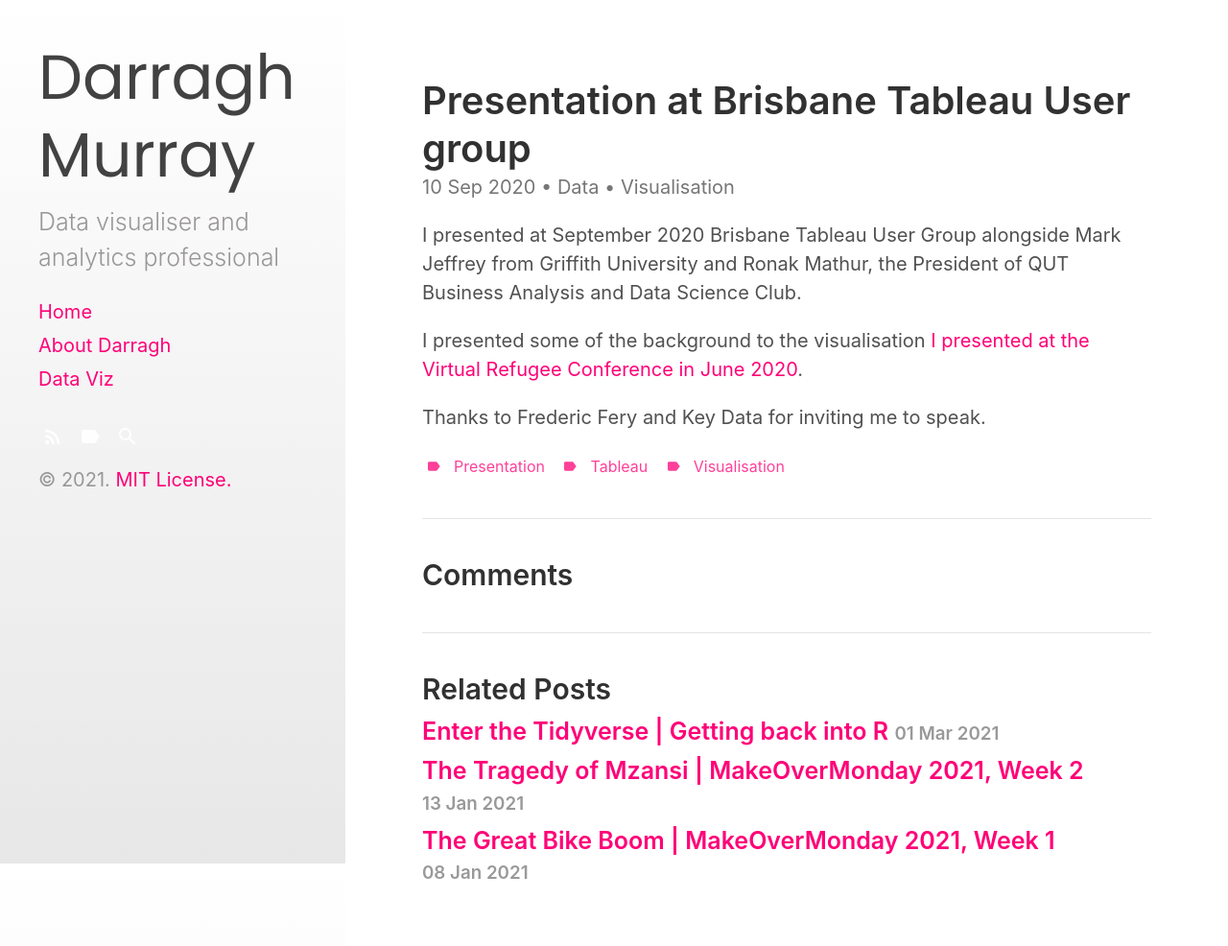
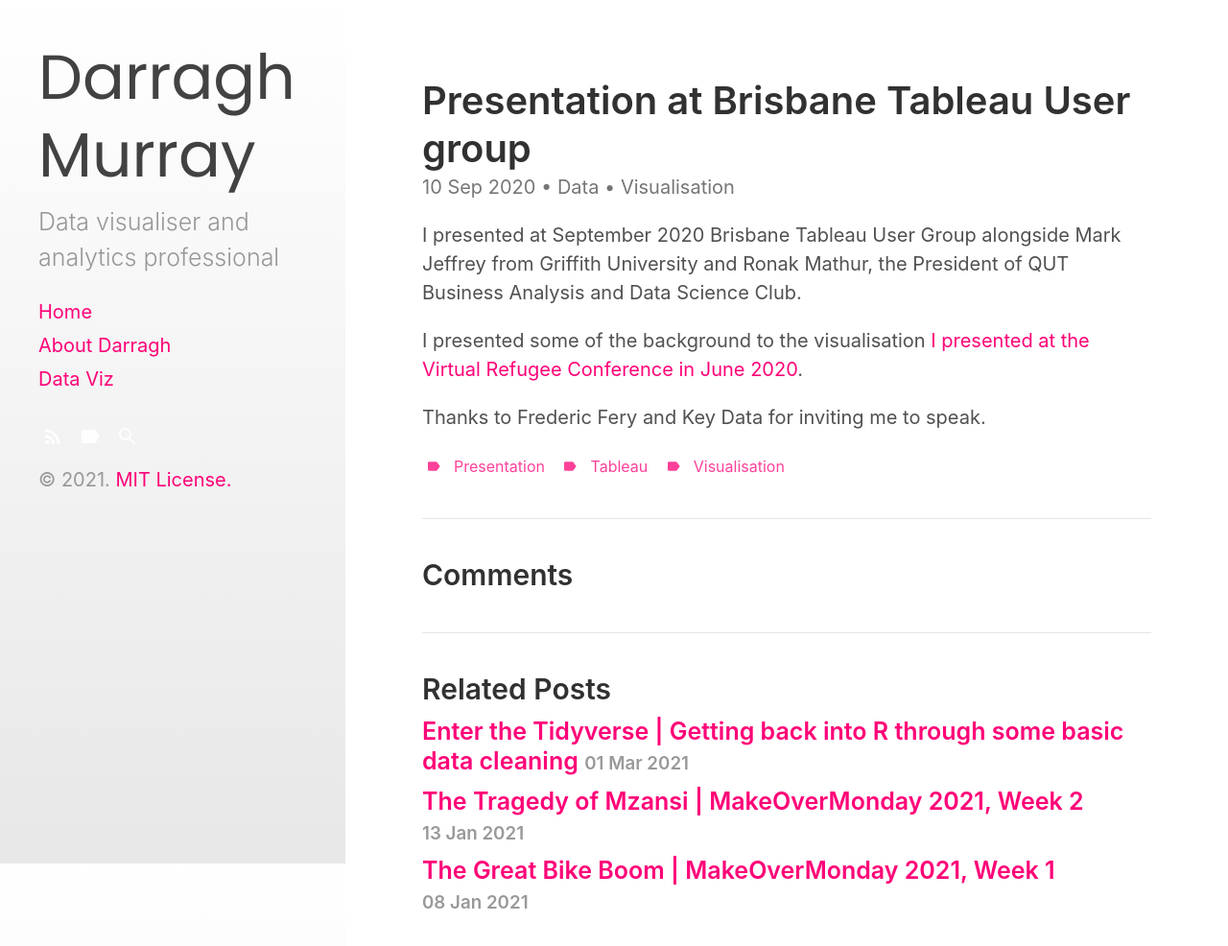
Before and after one commit to dbmurray/dbmurray.github.io, a Jekyll site: the page built from _posts/2020-09-10-presentation-at-brisbane-tableau-user-group.md, in a window 1280 px wide and 1055 px high. Shown: the top 986 px of the window at 96% size. Built offline with Jekyll 4.4.1, drawn with Linux system fonts in a browser that asks for light colours.

Commit message:
Update 2021-03-01-enter-the-tidyverse.md

```diff
--- a/_posts/2021-03-01-enter-the-tidyverse.md
+++ b/_posts/2021-03-01-enter-the-tidyverse.md
@@ -1,6 +1,6 @@
 ---
 layout: post
-title: Enter the Tidyverse | Getting back into R
+title: Enter the Tidyverse | Getting back into R through some basic data cleaning
 excerpt_separator:  <!--more-->
 ---
 So late last week, I dipped my toes into the Tidyverse ocean for the first time. If you've never heard of the <a href="https://www.Tidyverse.org/">Tidyverse</a>, let me quickly get you up to speed: it's a collection of packages designed for data science within the R ecosystem (if you don't know what R is, <a href="https://en.wikipedia.org/wiki/R_(programming_language)">it's a programming language heavily orientated towards statistical computing</a>).
@@ -9,9 +9,10 @@ So late last week, I dipped my toes into the Tidyverse ocean for the first time.
 
 I've had a very love-hate relationship with R over the years. Generally, I loved what one could do with it, but I lacked the patience to get my head of the seemingly steep learning curve (<a href="http://r4stats.com/articles/why-r-is-hard-to-learn/">this post by Robert A Muenchen sums up many of the main issues I also encountered with R!</a>) Beyond the learning curve, the love-hate relationship manifested in two critical ways.
 
-Firstly, I often encountered frustrating issues getting R and R Studio to run correctly. I don't know how many times I stopped using it after hitting error messages when merely trying to <i>install</i> basic packages.
-
-Secondly, when I did get it going, I wasn't using it for things that benefitted me often, but using it to practice machine learning techniques (like Bayesian classifications and regressions). These are all well and good, but it's not like I use these functions frequently. I can count the number of regressions I've done in the last seven years on the one hand.
+<ul>
+<li>Firstly, I often encountered frustrating issues getting R and R Studio to run correctly. I don't know how many times I stopped using it after hitting error messages when merely trying to <i>install</i> basic packages.</li>
+<li>Secondly, when I did get it going, I wasn't using it for things that benefitted me often, but using it to practice machine learning techniques (like Bayesian classifications and regressions). These are all well and good, but it's not like I use these functions frequently. I can count the number of regressions I've done in the last seven years on the one hand.</li>
+<ul>
 
 For a long time, R wasn't something I needed to do my work. But things have changed over the last year as I find myself more and more engaged in doing a lot of data-science adjacent work. Being efficient and consistent when cleansing data suddenly is a crucial thing.
 
```
